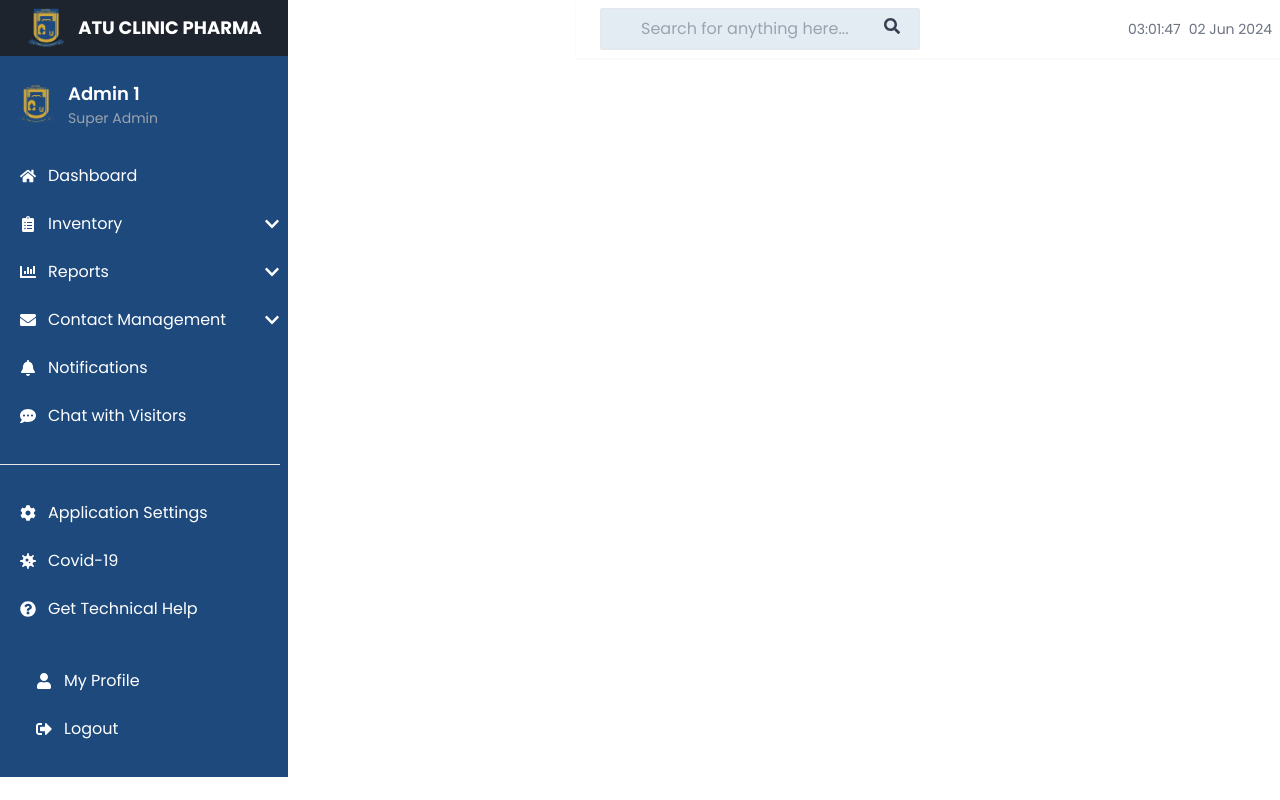
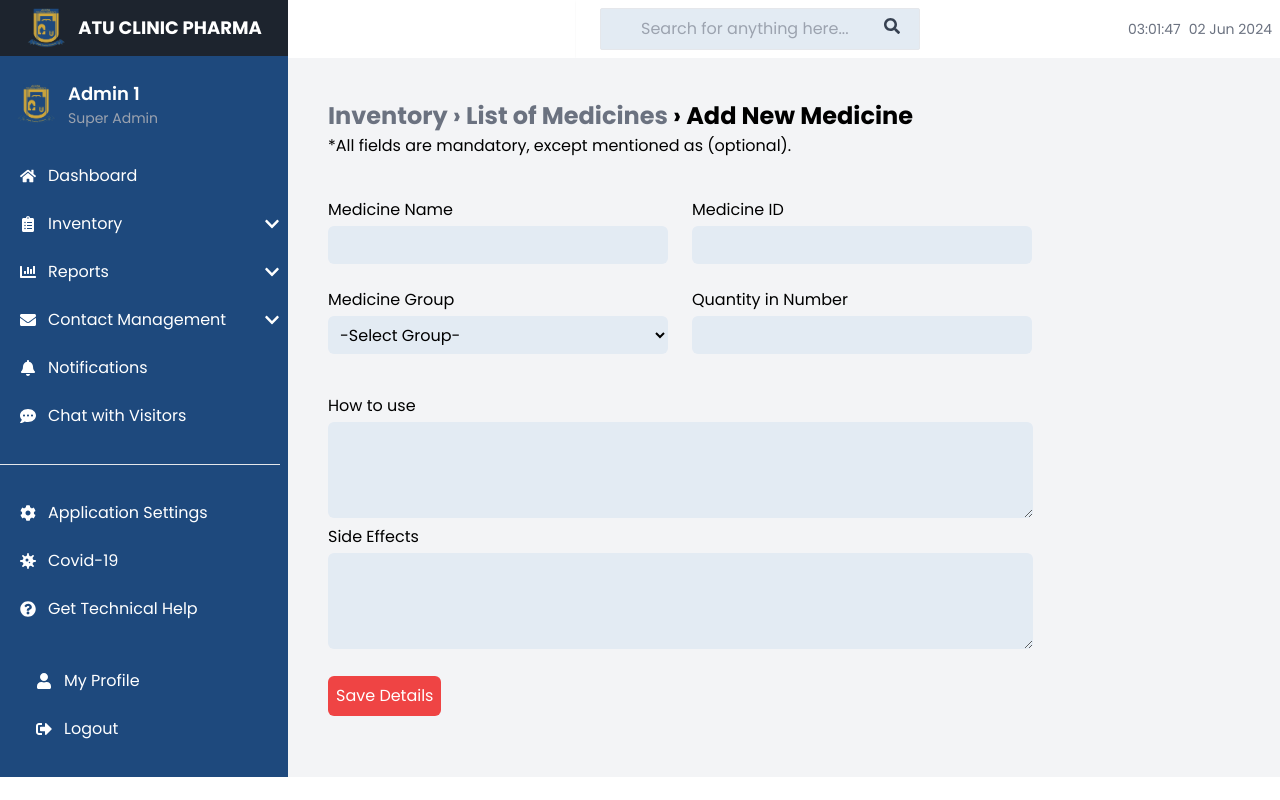
Before and after one commit to McCarthyCharles233/Final-Year-Project_Stock-Management-System, a React (Create React App) app in the folder pharmacy-management-system/: page /admin/addnewitem in a window 1280 px wide. Built offline with nearby package versions, Linux system fonts and the light colour scheme.

Commit message:
added AddNewDrug page and routed clicable links to the page

```diff
--- a/pharmacy-management-system/src/App.js
+++ b/pharmacy-management-system/src/App.js
@@ -7,6 +7,7 @@ import Inventory from './Components/Inventory';
 import MedicineList from './Components/MedicineList';
 import Reports from './Components/Reports';
 import MedicineDetails from './Components/MedicineDetails';
+import AddNewDrug from './Components/AddNewDrug';
 
 function App() {
   return (
@@ -19,6 +20,7 @@ function App() {
           <Route path='MedicineList' element={<MedicineList />} />
           <Route path='reports' element={<Reports />} />
           <Route path='medicinedetails' element={<MedicineDetails />} />
+          <Route path='addnewitem' element={<AddNewDrug />} />
         </Route>
         <Route path="/" element={<Login />} />
       </Routes>
--- /dev/null
+++ b/pharmacy-management-system/src/Components/AddNewDrug.js
@@ -0,0 +1,48 @@
+import React from "react";
+
+
+const AddNewDrug = () => {
+    return(
+        <div className=" bg-gray-100 h-full p-10">
+            <div>
+                <h1 style={{fontSize: 24}} className=" font-bold"> <span className='text-gray-500'>Inventory</span><span className='text-gray-500'> › List of Medicines</span><span> › Add New Medicine</span> </h1>
+                <p>*All fields are mandatory, except mentioned as (optional).</p>
+            </div>
+            <div className=" flex flex-wrap gap-6 my-10">
+                <div>
+                    <label>Medicine Name</label><br></br>
+                    <input style={{backgroundColor: '#E3EBF3', width: 340, height: 38}} className=" p-2 rounded-md mt-1" type="text"></input>
+                </div>
+                <div>
+                    <label>Medicine ID</label><br></br>
+                    <input style={{backgroundColor: '#E3EBF3', width: 340, height: 38}} className=" p-2 rounded-md mt-1" type="text"></input>
+                </div>
+                <div>
+                    <label>Medicine Group</label><br></br>
+                    <select style={{backgroundColor: '#E3EBF3', width: 340, height: 38}} className=" p-2 rounded-md mt-1">
+                        <option>-Select Group-</option>
+                        <option>Group 1</option>
+                        <option>Group 2</option>
+                    </select>
+                </div>
+                <div>
+                    <label>Quantity in Number</label><br></br>
+                    <input style={{backgroundColor: '#E3EBF3', width: 340, height: 38}} className=" p-2 rounded-md mt-1" type="number"></input>
+                </div>
+            </div>
+            <div>
+                <label>How to use</label><br></br>
+                <textarea style={{backgroundColor: '#E3EBF3', width: 705, height: 96}} className=" p-2 rounded-md mt-1" ></textarea>
+            </div>
+            <div>
+                <label>Side Effects</label><br></br>
+                <textarea style={{backgroundColor: '#E3EBF3', width: 705, height: 96}} className=" p-2 rounded-md mt-1" ></textarea>
+            </div>
+            <div>
+                <button className="bg-red-500 p-2 text-center text-white rounded-md mt-5">Save Details</button>
+            </div>
+        </div>
+    );
+};
+
+export default AddNewDrug;
--- a/pharmacy-management-system/src/Components/Inventory.js
+++ b/pharmacy-management-system/src/Components/Inventory.js
@@ -11,7 +11,11 @@ const Inventory = () => {
                     <p>List of medicines available for sales</p>
                 </div>
                 <div>
-                    <button style={{backgroundColor: '#EDC268', color: '#FFFFFF'}} className="flex border p-3 rounded-md shadow-md"><FaPlus className="text-white px-1 mt-1" />Add new item</button>
+                    <NavLink to='/admin/addnewitem'>
+                        <button style={{backgroundColor: '#EDC268', color: '#FFFFFF'}} className="flex border p-3 rounded-md shadow-md"><FaPlus className="text-white px-1 mt-1" />
+                            Add new item
+                        </button>
+                    </NavLink>
                 </div>
             </div>
             <div className="grid grid-cols-1 md:grid-cols-2 lg:grid-cols-4 gap-6 mt-10">
--- a/pharmacy-management-system/src/Components/MedicineDetails.js
+++ b/pharmacy-management-system/src/Components/MedicineDetails.js
@@ -18,7 +18,7 @@ const MedicineDetails = () => {
                 <input style={{backgroundColor: '#E3EBF3'}}
                     type="text"
                     className="border rounded-sm py-2 px-4 pl-10 w-full text-black"
-                    placeholder="Search Medicine Inventory..."
+                    placeholder="Search in Medicine Details"
                 /><FaSearch className="absolute top-2.5 right-5 text-gray-700" />
                 </div>
             </div>
--- a/pharmacy-management-system/src/Components/MedicineList.js
+++ b/pharmacy-management-system/src/Components/MedicineList.js
@@ -10,9 +10,11 @@ const MedicineList = () => {
             <h1 style={{fontSize: 24}} className=" font-bold"> <span className='text-gray-500'>Inventory</span><span> › List of Medicines</span> </h1>
             <p>List of medicines available for sales</p>
         </div>
-        <button style={{backgroundColor: '#EDC268', color: '#FFFFFF'}} className="flex border p-3 rounded-md shadow-md"><FaPlus className="text-white px-1 mt-1" />
-            Add new item
-        </button>
+        <NavLink to='/admin/addnewitem'>
+            <button style={{backgroundColor: '#EDC268', color: '#FFFFFF'}} className="flex border p-3 rounded-md shadow-md"><FaPlus className="text-white px-1 mt-1" />
+                Add new item
+            </button>
+        </NavLink>
       </div>
       <div className="flex justify-between mt-5">
         <div className="relative flex-1 max-w-xs">
```
